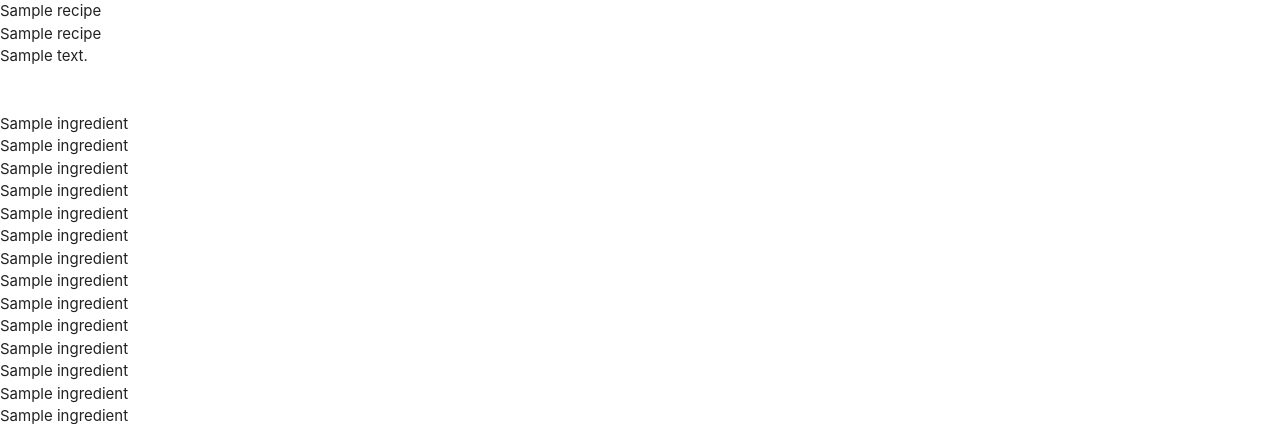
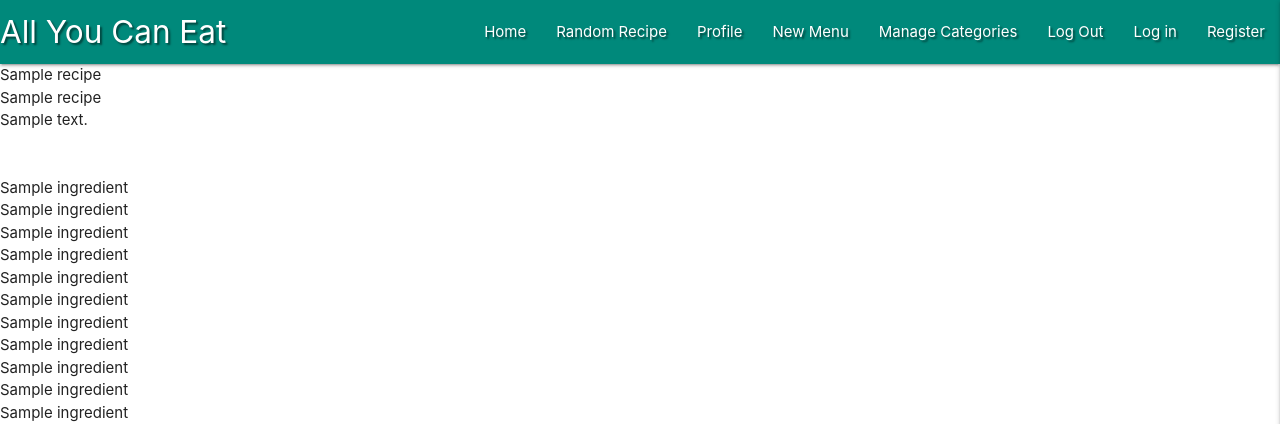
Before and after one commit to Code-Institute-Submissions/all-you-can-eat-recipe-website, a Flask app: page / in a window 1280 px wide. Shown: the top 424 px of the page. Run offline with Flask 2, Linux system fonts and the light colour scheme; a database or web service that is not in the repository returns one stand-in record (values such as "Sample title"); some libraries are stand-ins or nearby versions.

Commit message:
added navbar and side nav & added javascript functionality to ensure that the navbar works well on mobile devices

```diff
--- a/static/css/style.css
+++ b/static/css/style.css
@@ -0,0 +1,10 @@
+.text-shadow {
+    text-shadow: 2px 2px 2px rgba(0, 0, 0, 0.5);
+}
+.nav-wrapper {
+    background-color: #00897b;
+}
+.side-menu-heading {
+    color: #00897b;
+    text-shadow: 2px 2px 2px rgba(34, 33, 33, 0.5);
+}
--- a/static/js/script.js
+++ b/static/js/script.js
@@ -0,0 +1,11 @@
+document.addEventListener('DOMContentLoaded', function () {
+    var elems = document.querySelectorAll('.sidenav');
+    var instances = M.Sidenav.init(elems, {
+        edge: 'right'
+    }, {
+        preventScrolling: 'true'
+    }, {
+        draggable: 'true'
+    });
+    //option was included in the init(elems,options) not sure what it was used for, this is a note incase errors spring up in the future
+});
--- a/templates/base.html
+++ b/templates/base.html
@@ -9,20 +9,56 @@
         crossorigin="anonymous" />
     <link rel="stylesheet" href="https://cdnjs.cloudflare.com/ajax/libs/materialize/1.0.0/css/materialize.min.css"
         type="text/css">
-    <link rel="stylesheet" href="{{ url_for('static', filename='css/style.css') }}" type="text/css" >
+    <link rel="stylesheet" href="{{ url_for('static', filename='css/style.css') }}" type="text/css">
     {% block styles %}
     {% endblock %}
     <title>All You Can Eat Recipe Website</title>
 </head>
 
 <body>
+    <header>
+        <!--Top Navbar-->
+        <nav class="nav-extended text-shadow">
+            <div class="nav-wrapper">
+                <a href="{{ url_for('get_recipes') }}" class="brand-logo">All You Can Eat </a>
+                <a href="#" data-target="mobile-demo" class="sidenav-trigger right"><i class="fas fa-bars"></i></a>
+                <ul class="right hide-on-med-and-down">
+                    <li><a href="{{ url_for('get_recipes') }}">Home</a></li>
+                    <li><a href="#">Random Recipe</a></li>
+                    <li><a href="#">Profile</a></li>
+                    <li><a href="#">New Menu</a></li>
+                    <li><a href="#">Manage Categories</a></li>
+                    <li><a href="#">Log Out</a></li>
+                    <li><a href="#">Log in</a></li>
+                    <li><a href="#">Register</a></li>
+
+                </ul>
+            </div>
+        </nav>
+        <!--Mobile Side Navbar-->
+        <ul class="sidenav" id="mobile-demo">
+
+            <li>
+                <h4 class="side-menu-heading center-align text-darken-4">All You Can Eat </h4>
+            </li>
+            <li><a href="{{ url_for('get_recipes') }}">Home</a></li>
+            <li><a href="#">Random Recipe</a></li>
+            <li><a href="#">Profile</a></li>
+            <li><a href="#">New Menu</a></li>
+            <li><a href="#">Manage Categories</a></li>
+            <li><a href="#">Log Out</a></li>
+            <li><a href="#">Log in</a></li>
+            <li><a href="#">Register</a></li>
+        </ul>
+
+    </header>
 
     {% block content %}
     {% endblock %}
     <script src="https://cdnjs.cloudflare.com/ajax/libs/materialize/1.0.0/js/materialize.min.js"></script>
     <script src="{{ url_for('static', filename='js/script.js') }}"></script>
-{% block scripts %}
-{% endblock %}
+    {% block scripts %}
+    {% endblock %}
 </body>
 
 </html>
```
